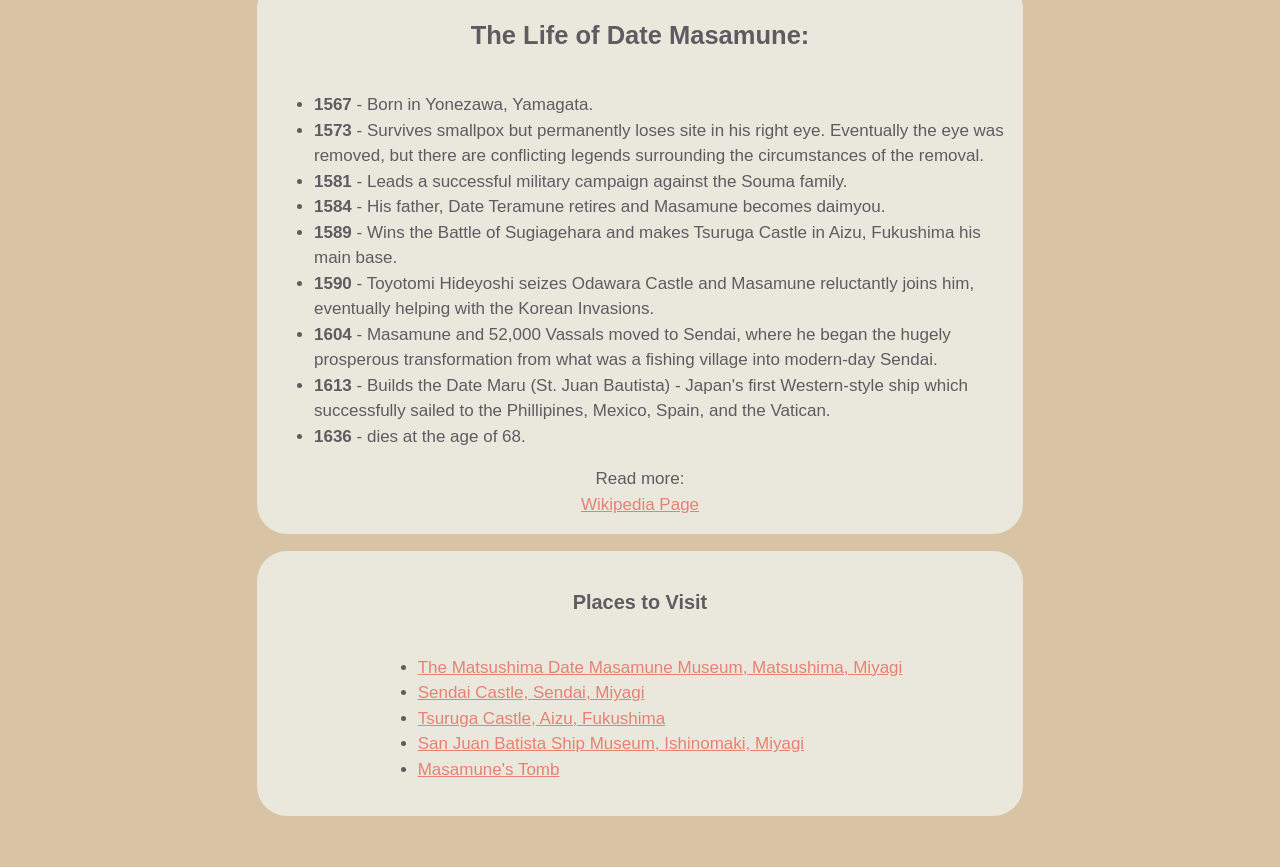
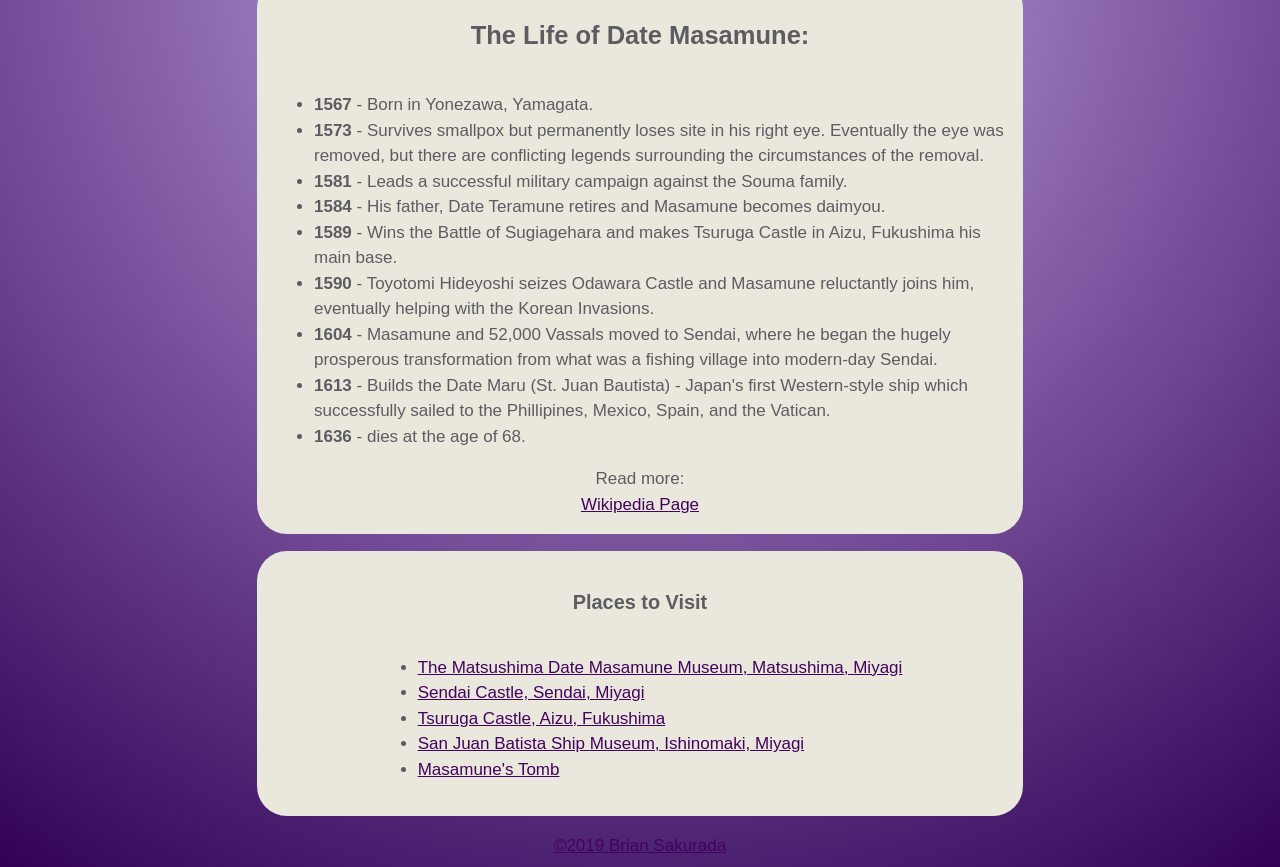
Before and after one commit to sakubs/masamune.github.io, a plain HTML site: page index.html in a window 1280 px wide. Shown: the part 978-1845 px from the top of the page. Before the commit the page ends 1819 px from the top, so only its background shows below. Drawn offline with Linux system fonts and the light colour scheme.

Commit message:
Changed color theme, added copyright footer.

```diff
--- a/index.html
+++ b/index.html
@@ -61,10 +61,13 @@
       <li><a href="https://www.japan-guide.com/e/e5152.html" target="_blank">Sendai Castle, Sendai, Miyagi</a></li>
       <li><a href="https://www.japan-guide.com/e/e7703.html" target="_blank">Tsuruga Castle, Aizu, Fukushima</a></li>
       <li><a href="https://www.santjuan.or.jp/ " target="_blank">San Juan Batista Ship Museum, Ishinomaki, Miyagi</a></li>
-      <li><a href="http://www.spending-time-sendai.jp/spot/20004/?lang=en" target="_blank">Masamune's Tomb</li>
+      <li><a href="http://www.spending-time-sendai.jp/spot/20004/?lang=en" target="_blank">Masamune's Tomb</a></li>
     </ul>
   </div>
 </main>
 <!-- partial -->
 </body>
+<footer>
+  <a href="https://sakubs.github.io/github.io/">&copy;2019 Brian Sakurada</a>
+</footer>
 </html>
--- a/style.css
+++ b/style.css
@@ -2,7 +2,8 @@ html {
   /* Setting a base font size of 10px give us easier rem calculations
      Info: 1rem === 10px, 1.5rem === 15px, 2rem === 20px and so forth
    */
-  background: #D8C3A5;
+  background: rgb(203,174,238);
+  background: radial-gradient(circle, rgba(203,174,238,1) 0%, rgba(49,2,85,1) 100%);
   font-size: 10px;
 }
 
@@ -53,15 +54,15 @@ div {
 }
 
 a {
-  color: #e98074;
+  color: #42035f;
 }
 
 a:visited {
-  color: #e85a4f;
+  color: #42035f;
 }
 
-li:hover {
-  color: black;
+a:hover {
+  color: #9c03e2;
 }
 
 ul {
```
